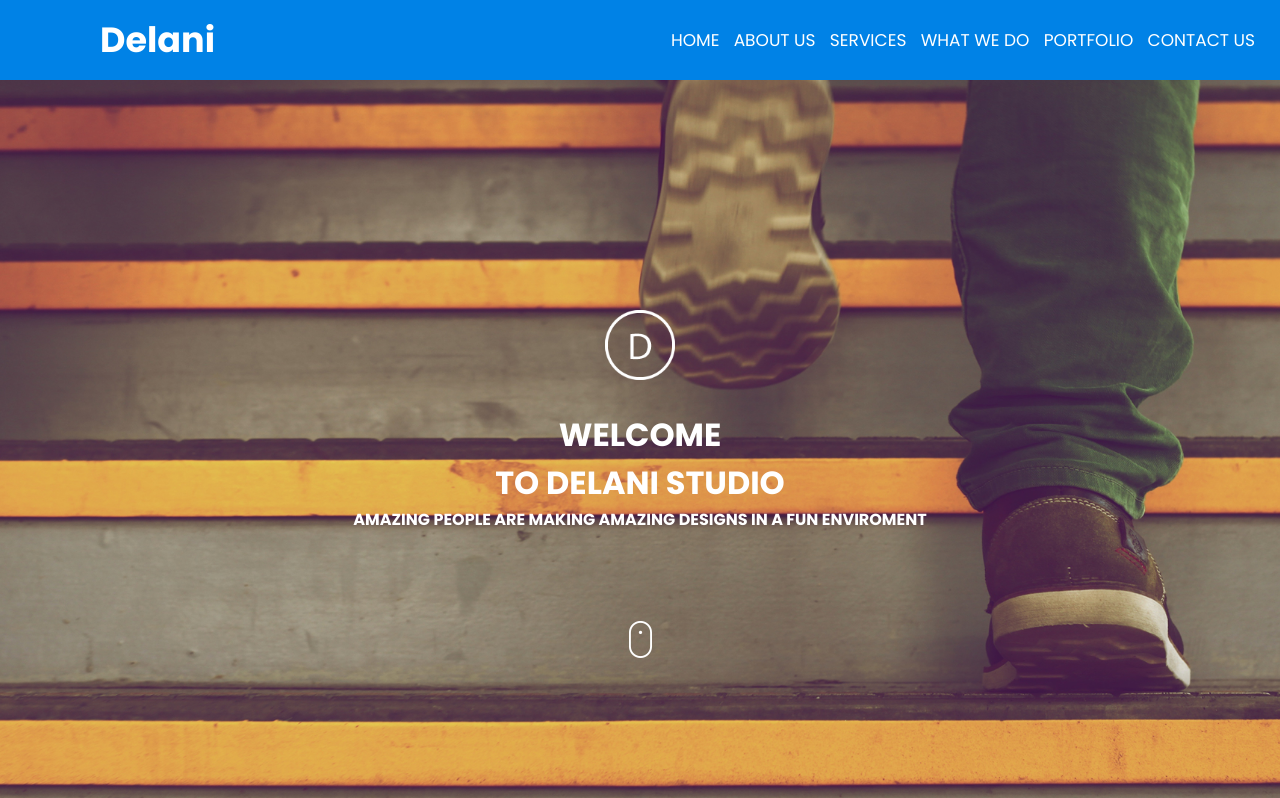
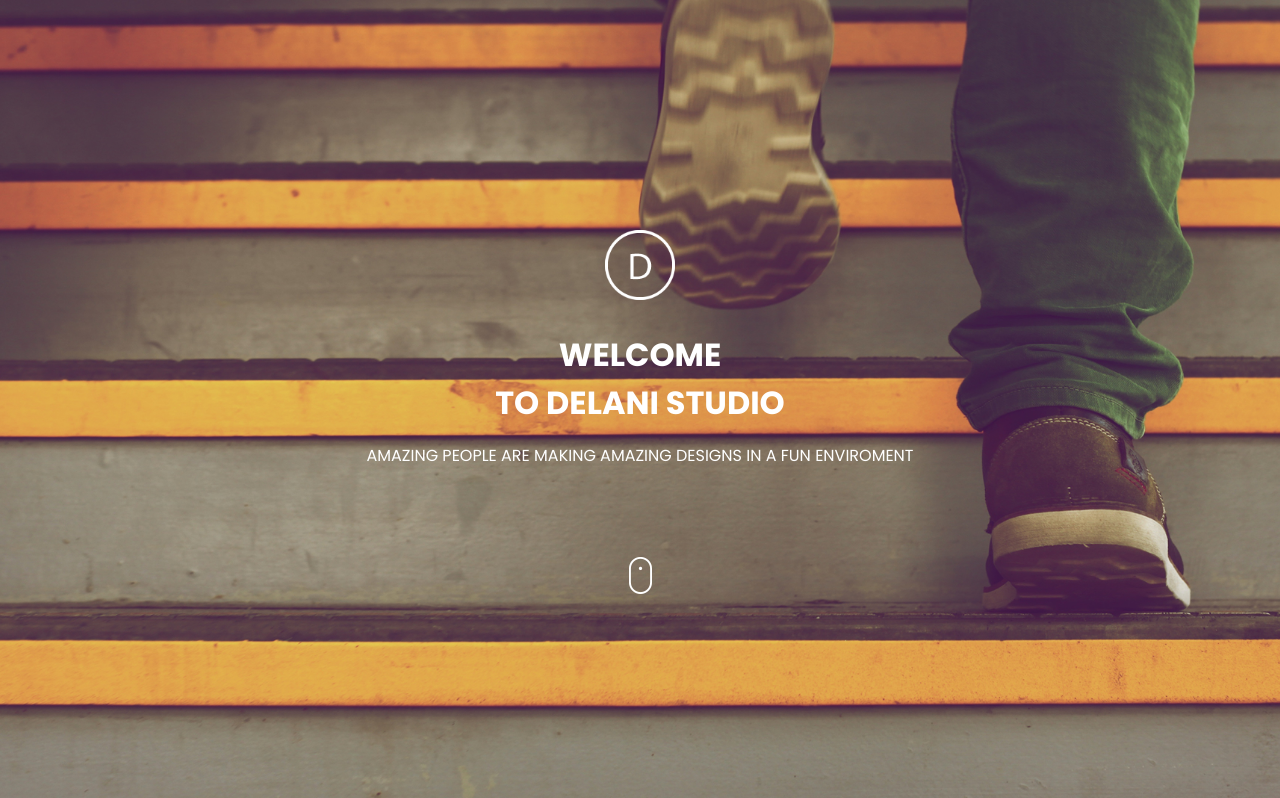
Before and after one commit to LilianMwaura/delani-studio, a plain HTML site: page index.html in a window 1280 px wide. Shown: the top 798 px of the page. Drawn offline with Linux system fonts and the light colour scheme.

Commit message:
modify html

```diff
--- a/index.html
+++ b/index.html
@@ -14,21 +14,11 @@
     <title>Delani Studio</title>
 </head>
 <body>
-    <nav>
-        <label class="logo">Delani</label>
-        <ul>
-            <li><a href ="#home">Home</a></li>
-            <li><a href ="#about">About us</a></li>
-            <li><a href ="#services">Services</a></li>
-            <li><a href ="#what-we-do">What we do</a></li>
-            <li><a href ="#portfolio">Portfolio</a></li>
-            <li><a href ="#contact">Contact us</a></li>
-        </ul>
-    </nav>
 <header id="landing-page">
         <img src="./images/logo.png" alt="logo" id="label">
-        <h1>WELCOME <br> TO DELANI STUDIO</h1>
-        <h4>AMAZING PEOPLE ARE MAKING AMAZING DESIGNS IN A FUN ENVIROMENT</h4>
+        <h1>WELCOME <h1>
+        <h1>TO DELANI STUDIO</h1>
+        <p>AMAZING PEOPLE ARE MAKING AMAZING DESIGNS IN A FUN ENVIROMENT</p>
         <img src="./images/mouse_click.png" alt="mouse_click" id="mouse_click">
 </header>
 <div class="container section2">
```
